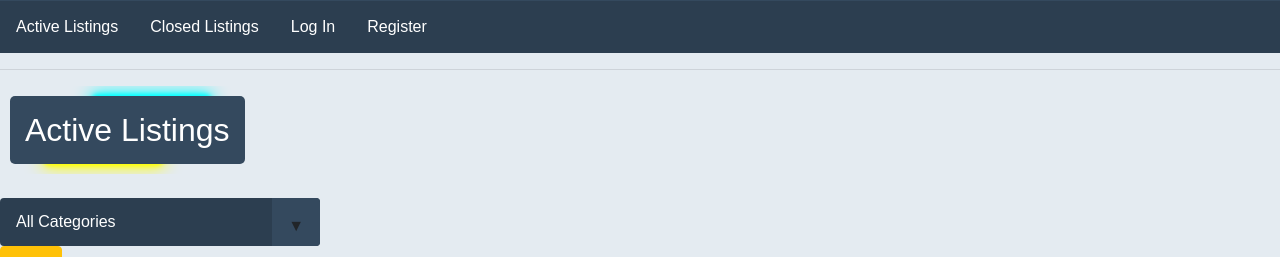
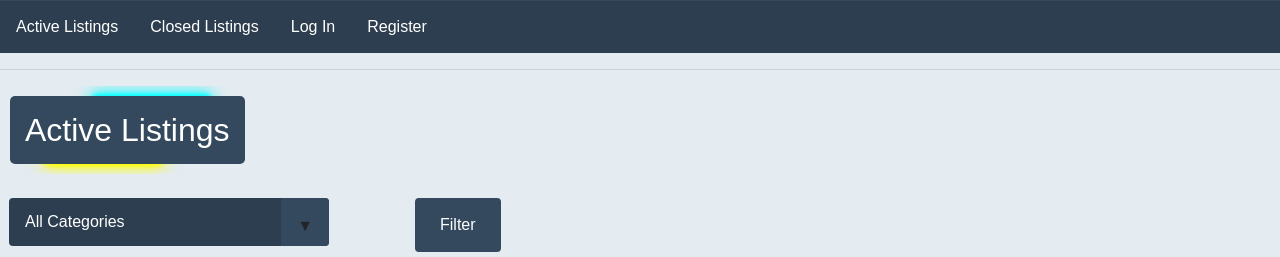
Before and after one commit to FakirHerif/commerce-project, a Django app: page / in a window 1280 px wide. Shown: the part 75-332 px from the top of the page. Run offline with Django 3.2, Linux system fonts and the light colour scheme; data comes from the database, SQL or seed files in the repository; both versions use the stored data as it was after the commit; some libraries are stand-ins or nearby versions.

Commit message:
adjusted the position and style of the filter button on the homepage

```diff
--- a/auctions/static/auctions/styles.css
+++ b/auctions/static/auctions/styles.css
@@ -13,6 +13,36 @@ body {
     align-items: center;
     justify-content: space-between;
     padding: 10px 20px;
+}
+
+
+.select-container {
+  position: relative;
+}
+
+
+.filterBtn {
+  position: absolute;
+  top:0;
+  left: 415px;
+  background-color: #34495e;
+  color: white;
+  border-radius: .25em;
+  padding: 15px 25px;
+  border: none;
+  outline: none;
+  box-shadow: none;
+}
+
+.filterBtn:hover {
+  background-color: #f39c12;
+  color: white;
+}
+
+.filterBtn:focus, .filterBtn:active {
+  outline: none;
+  border: none;
+  box-shadow: none;
 }
 
 :root {
@@ -46,6 +76,7 @@ body {
     height: 3em;
     border-radius: .25em;
     overflow: hidden;
+    left: 9px;
   }
   /* Arrow */
   .select::after {
--- a/auctions/templates/auctions/index.html
+++ b/auctions/templates/auctions/index.html
@@ -10,7 +10,7 @@
 
     <form action="{% url 'viewCategory' %}" method="POST" class="my-4">
         {% csrf_token %}
-
+  <div class="select-container">
     <div class="select">
         <select class="category" name="category" id="category">
             <option value="" {% if not selected_category %}selected{% endif %}>All Categories</option>
@@ -19,12 +19,13 @@
             {% endfor %}
         </select>
     </div>
-        <button type="submit" class="btn btn-warning">Filter</button>
+        <button type="submit" class="filterBtn">Filter</button>
+  </div>
     </form>
 
     <div class="row mx-3">
     {% for listing in listings %}
-        <div class="card" style="width: 18rem;">
+        <div class="card" style="width: 15rem;">
             <img class="card-img-top" src="{{ listing.imgUrl }}" alt="{{ listing.title }}">
             <div class="card-body">
                 <h5 class="card-title">{{ listing.title }}</h5>
```
Also changed, not shown: db.sqlite3.
